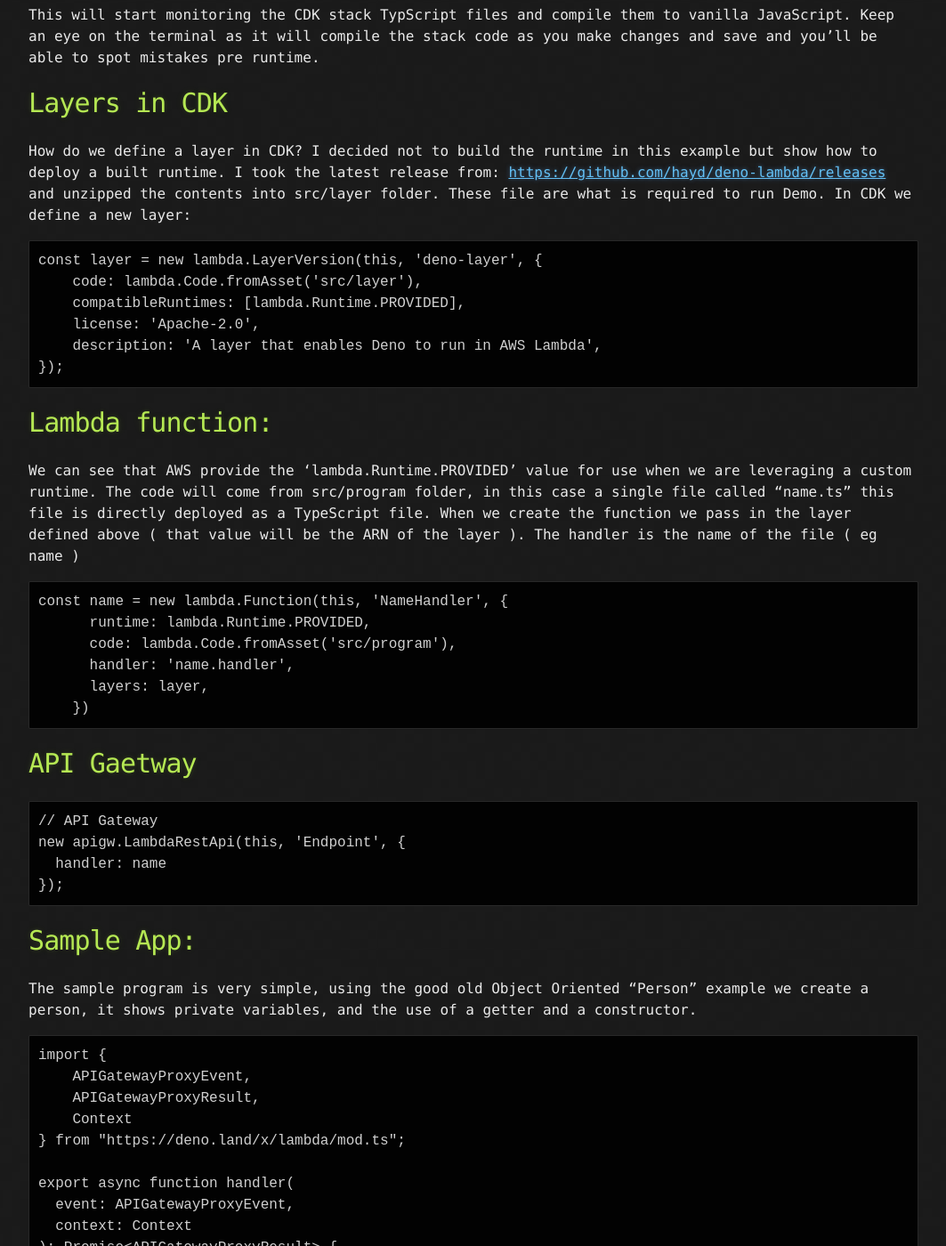
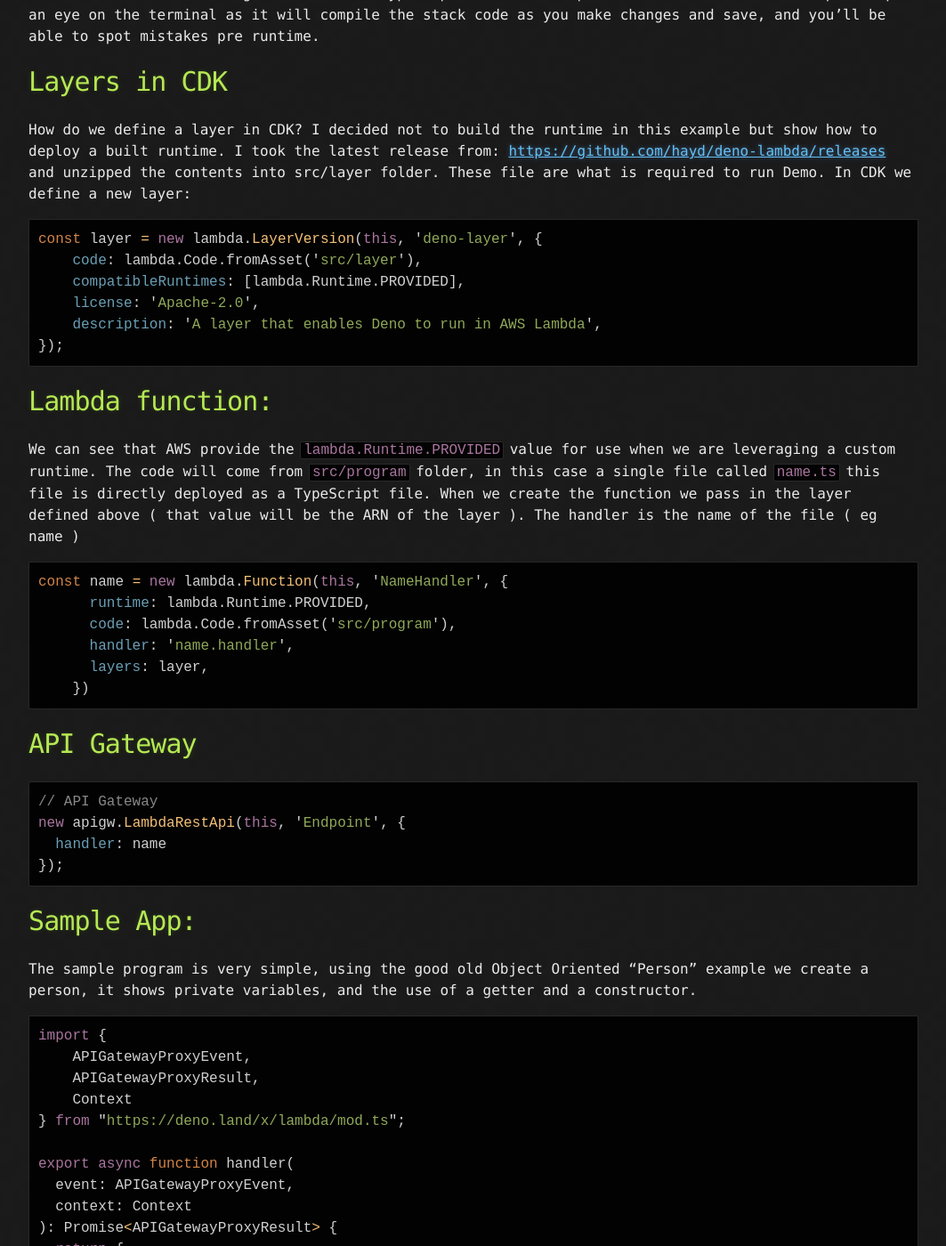
Before and after one commit to kukielp/sample-blog, a Jekyll site: the page built from _posts/2020-06-03-AWS-CDK-DENO.md, in a window 1280 px wide and 1400 px high, scrolled down 1594 px. Shown: the whole window at 89% size, without its empty margins (108-1171 px from the left). Built offline with Jekyll 4.4.1, drawn with Linux system fonts in a browser that asks for light colours; a script that is not in the unit is left out; some of the changed text lies outside the part shown.

Commit message:
Fix typos

````diff
--- a/_posts/2020-06-03-AWS-CDK-DENO.md
+++ b/_posts/2020-06-03-AWS-CDK-DENO.md
@@ -24,36 +24,37 @@ This is an example project showing:
 # Requirements:
 - AWS CDK
 ```npm install -g aws-cdk```
-- nodeJs - [Download Link](https://nodejs.org/en/download/)
+- Node.js - [Download Link](https://nodejs.org/en/download/)
 - An AWS account
 - Local credentials ( unless using Cloud 9 )
 - jq [Download Link](https://stedolan.github.io/jq/) ( not required but very useful )
 
 # Intro
-I have been following Deno for a little while, it's nice to use strong typing in JavaScript however the transpilers are a slight overhead, Deno does away with this and allows the use of TypeScript without compilation.
+I have been following Deno for a little while, it's nice to use strong typing in JavaScript however the transpilers are a slight overhead. Deno does away with this and allows the use of TypeScript without compilation.
 
 The CDK stack project is still using TypeScript that is compiled however you can see in ```tsconfig.json``` that /src/program is excluded meaning we dont need to compile test files.
 
 # Stack
-The stack consist of:
+The stack consists of:
 - Lambda layer that enables Deno runtime
 - A Lambda function
 - An API gateway
 
 To start off clone the repo and cd into the folder then run:
-```
+
+```console
 npm install
 npm run watch
+```
 
-```
-This will start monitoring the CDK stack TypScript files and compile them to vanilla JavaScript.  Keep an eye on the terminal as it will compile the stack code as you make changes and save and you'll be able to spot mistakes pre runtime.
+This will start monitoring the CDK stack TypScript files and compile them to vanilla JavaScript.  Keep an eye on the terminal as it will compile the stack code as you make changes and save, and you'll be able to spot mistakes pre runtime.
 
 # Layers in CDK
 How do we define a layer in CDK?  I decided not to build the runtime in this example but show how to deploy a built runtime.  I took the latest release from:
 [https://github.com/hayd/deno-lambda/releases](https://github.com/hayd/deno-lambda/releases
 ) and unzipped the contents into src/layer folder.  These file are what is required to run Demo.  In CDK we define a new layer:
 
-```
+```js
 const layer = new lambda.LayerVersion(this, 'deno-layer', {
     code: lambda.Code.fromAsset('src/layer'),
     compatibleRuntimes: [lambda.Runtime.PROVIDED],
@@ -61,11 +62,12 @@ const layer = new lambda.LayerVersion(this, 'deno-layer', {
     description: 'A layer that enables Deno to run in AWS Lambda',
 });
 ```
+
 # Lambda function:
-We can see that AWS provide the 'lambda.Runtime.PROVIDED' value for use when we are leveraging a custom runtime.
-The code will come from src/program folder, in this case a single file called "name.ts" this file is directly deployed as a TypeScript file.  When we create the function we pass in the layer defined above ( that value will be the ARN of the layer ).  The handler is the name of the file ( eg name )
+We can see that AWS provide the `lambda.Runtime.PROVIDED` value for use when we are leveraging a custom runtime.
+The code will come from `src/program` folder, in this case a single file called `name.ts` this file is directly deployed as a TypeScript file.  When we create the function we pass in the layer defined above ( that value will be the ARN of the layer ).  The handler is the name of the file ( eg name )
 
-```
+```js
 const name = new lambda.Function(this, 'NameHandler', {
       runtime: lambda.Runtime.PROVIDED,
       code: lambda.Code.fromAsset('src/program'),
@@ -73,8 +75,10 @@ const name = new lambda.Function(this, 'NameHandler', {
       layers: layer,
     })
 ```
-# API Gaetway
-```
+
+# API Gateway
+
+```js
 // API Gateway
 new apigw.LambdaRestApi(this, 'Endpoint', {
   handler: name
@@ -84,7 +88,7 @@ new apigw.LambdaRestApi(this, 'Endpoint', {
 # Sample App:
 The sample program is very simple, using the good old Object Oriented "Person" example we create a  person, it shows private variables, and the use of a getter and a constructor.
 
-```
+```js
 import {
     APIGatewayProxyEvent,
     APIGatewayProxyResult,
@@ -129,6 +133,7 @@ const constructResponse = (event: APIGatewayProxyEvent) => {
   return r;
 }
 ```
+
 # Deploy
 When you are ready to deploy, run ```cdk bootstrap``` then ```cdk deploy```
 
@@ -141,6 +146,7 @@ CdkOneStack.Endpoint8024A810 = https://your-url/prod/
 ```
 
 CdkOneStack is defined in:```/bin/cdk-one.ts``` you can change the name of the stack if you desire:
+
 ```#!/usr/bin/env node
 import * as cdk from '@aws-cdk/core';
 import { CdkOneStack } from '../lib/cdk-one-stack';
@@ -151,11 +157,11 @@ new CdkOneStack(app, 'CdkOneStack');  // <- Stack name>
 
 # Call your function!
 You can call this by issuing the command:
-```
+```console
 curl https://your-url/prod/Your-Name-Here | jq
 ```
 
-```
+```console
 {
   "message": "Hi Your-Name-Here!, Welcome to deno 1.0.2 🦕",
   "user": {
@@ -166,7 +172,7 @@ curl https://your-url/prod/Your-Name-Here | jq
 ```
 
 # Video
-<iframe width="900" height="829" src="https://www.youtube.com/embed/qgxB8CYYqxE" frameborder="0" allow="accelerometer; autoplay; encrypted-media; gyroscope; picture-in-picture" allowfullscreen></iframe>
+[![IMAGE ALT TEXT HERE](0.jpg)](https://www.youtube.com/watch?v=qgxB8CYYqxE)
 
 
 The `cdk.json` file tells the CDK Toolkit how to execute your app.
````
